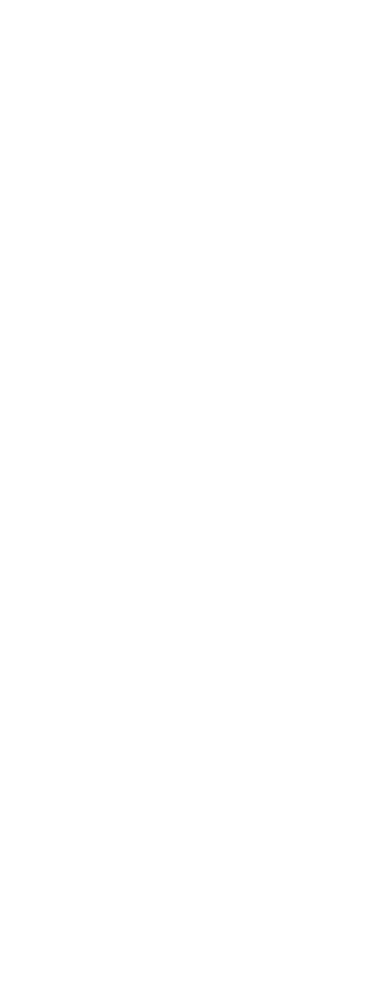
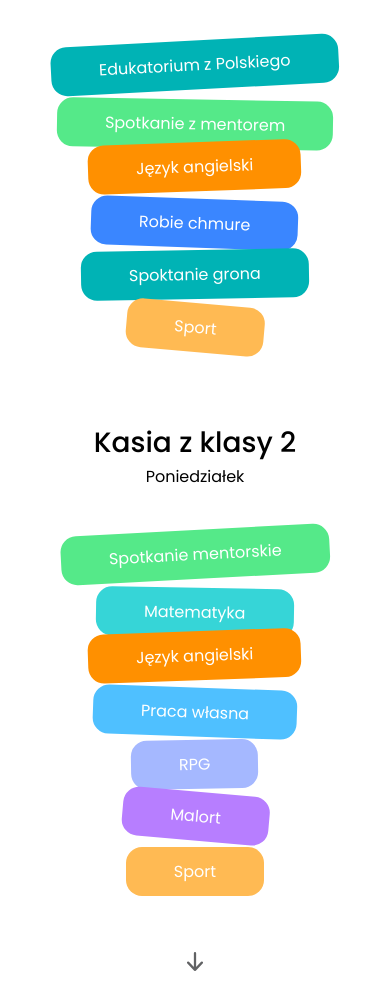
Before and after one commit to RobertCpl/turkusowawieza, a React (Create React App) app: page / in a window 390 px wide. Shown: the part 3060-4052 px from the top of the page. Before the commit the page ends 2813 px from the top, so only its background shows below. Built offline with nearby package versions, Linux system fonts and the light colour scheme; no server answers.

Commit message:
plan responsive

```diff
--- a/src/App.js
+++ b/src/App.js
@@ -100,10 +100,15 @@
          >
             <TowerPostsList />
          </Section>
-         {/* <Section className={"plan"} title={"Przykładowy plan dnia"} title2={"w Turkusowej Wieży"} pad={"128px 0"}>
+         <Section
+            className={"plan"}
+            title={"Przykładowy plan dnia"}
+            title2={"w Turkusowej Wieży"}
+            pad={windowsWidth > 768 ? "128px 0" : "64px 0"}
+         >
             <DayWraper />
          </Section>
-         <Section className={"team"} title={"Nasza kadra jest wspaniała"} pad={"128px 0"}></Section>
+         {/* <Section className={"team"} title={"Nasza kadra jest wspaniała"} pad={"128px 0"}></Section>
          <Section
             className={"recruitment"}
             color={"rgba(0, 179, 181, 0.07)"}
--- a/src/Layout/DayPlan/DayPlan.js
+++ b/src/Layout/DayPlan/DayPlan.js
@@ -5,6 +5,7 @@
    return (
       <div className={style.wraper}>
          <h3 className={style.title}>{props.title}</h3>
+         <div className={style.sub}>{props.sub}</div>
          <div className={style.items}>{plan}</div>
       </div>
    );
--- a/src/Layout/DayPlan/DayPlan.module.css
+++ b/src/Layout/DayPlan/DayPlan.module.css
@@ -5,7 +5,9 @@
 .title {
    font-size: 1.75rem;
    font-weight: 500;
-   margin-bottom: 1.5rem;
+}
+.sub {
+   margin-bottom: 3rem;
 }
 .items {
    display: flex;
--- a/src/Layout/DayPlan/DayWraper.js
+++ b/src/Layout/DayPlan/DayWraper.js
@@ -40,12 +40,12 @@
    {
       id: 1,
       title: "Spotkanie mentorskie",
-      color: "rgba(0, 179, 181, 1)",
+      color: "rgba(85, 233, 137, 1)",
    },
    {
       id: 2,
       title: "Matematyka",
-      color: "rgba(85, 233, 137, 1)",
+      color: "rgba(54, 213, 215, 1)",
    },
    {
       id: 3,
@@ -55,15 +55,20 @@
    {
       id: 4,
       title: "Praca własna",
-      color: "rgba(58, 134, 255, 1)",
+      color: "rgba(79, 192, 255, 1)",
    },
    {
       id: 5,
       title: "RPG",
-      color: "rgba(0, 179, 181, 1)",
+      color: "rgba(165, 184, 255, 1)",
    },
    {
       id: 6,
+      title: "Malort",
+      color: "rgba(183, 126, 255, 1)",
+   },
+   {
+      id: 7,
       title: "Sport",
       color: "rgba(255, 186, 83, 1)",
    },
@@ -72,11 +77,15 @@
 function DayWraper() {
    return (
       <div className={style.wraper}>
-         <DayPlan title={"Wiktor z klasy 6"} plan={planWiktor} />
+         <div className={style.wiktor}>
+            <DayPlan title={"Wiktor z klasy 6"} sub={"Czwartek"} plan={planWiktor} />
+         </div>
          <div className={style.icon}>
             <img src={refresh} alt="refresh icon" />
          </div>
-         <DayPlan title={"Kasia z klasy 2"} plan={planKasia} />
+         <div className="kasia">
+            <DayPlan title={"Kasia z klasy 2"} sub={"Poniedziałek"} plan={planKasia} />
+         </div>
       </div>
    );
 }
--- a/src/Layout/DayPlan/DayWraper.module.css
+++ b/src/Layout/DayPlan/DayWraper.module.css
@@ -3,7 +3,7 @@
    margin: 0 auto;
    display: flex;
    justify-content: space-between;
-   align-items: center;
+   align-items: flex-start;
    flex-wrap: wrap;
 }
 .icon {
@@ -12,4 +12,22 @@
    border-radius: 50%;
    border: 1px solid rgba(0, 179, 181, 0.2);
    padding: 3.37rem;
+   align-self: center;
+
+   display: flex;
+   justify-content: center;
+   align-items: center;
 }
+
+@media (max-width: 768px) {
+   .wraper {
+      flex-direction: column;
+      align-items: center;
+   }
+   .icon {
+      display: none;
+   }
+   .wiktor {
+      margin-bottom: 4rem;
+   }
+}
```
